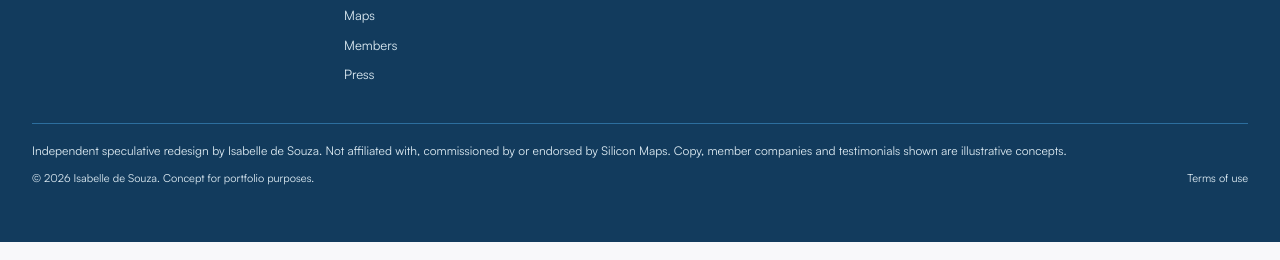
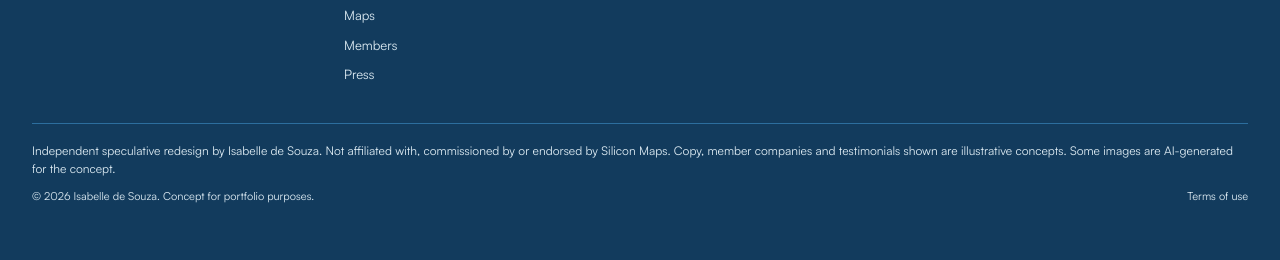
Before and after one commit to isabelledesouza/silicon-maps-unsolicited-redesign, a website: page index.html in a window 1280 px wide. Shown: the part 6632-6892 px from the top of the page. Drawn offline with Linux system fonts and the light colour scheme.

Commit message:
change  footer

```diff
--- a/index.html
+++ b/index.html
@@ -905,7 +905,7 @@ height="0" width="0" style="display:none;visibility:hidden"></iframe></noscript>
         </div>
 
         <p class="text-[12px] text-blue-light leading-[1.5] border-t border-blue-medium pt-[18px] mt-7">
-          Independent speculative redesign by Isabelle de Souza. Not affiliated with, commissioned by or endorsed by Silicon Maps. Copy, member companies and testimonials shown are illustrative concepts.
+          Independent speculative redesign by Isabelle de Souza. Not affiliated with, commissioned by or endorsed by Silicon Maps. Copy, member companies and testimonials shown are illustrative concepts. Some images are AI-generated for the concept.
         </p>
         <div
           class="flex justify-between text-[11px] text-blue-light pt-[10px]"
```
